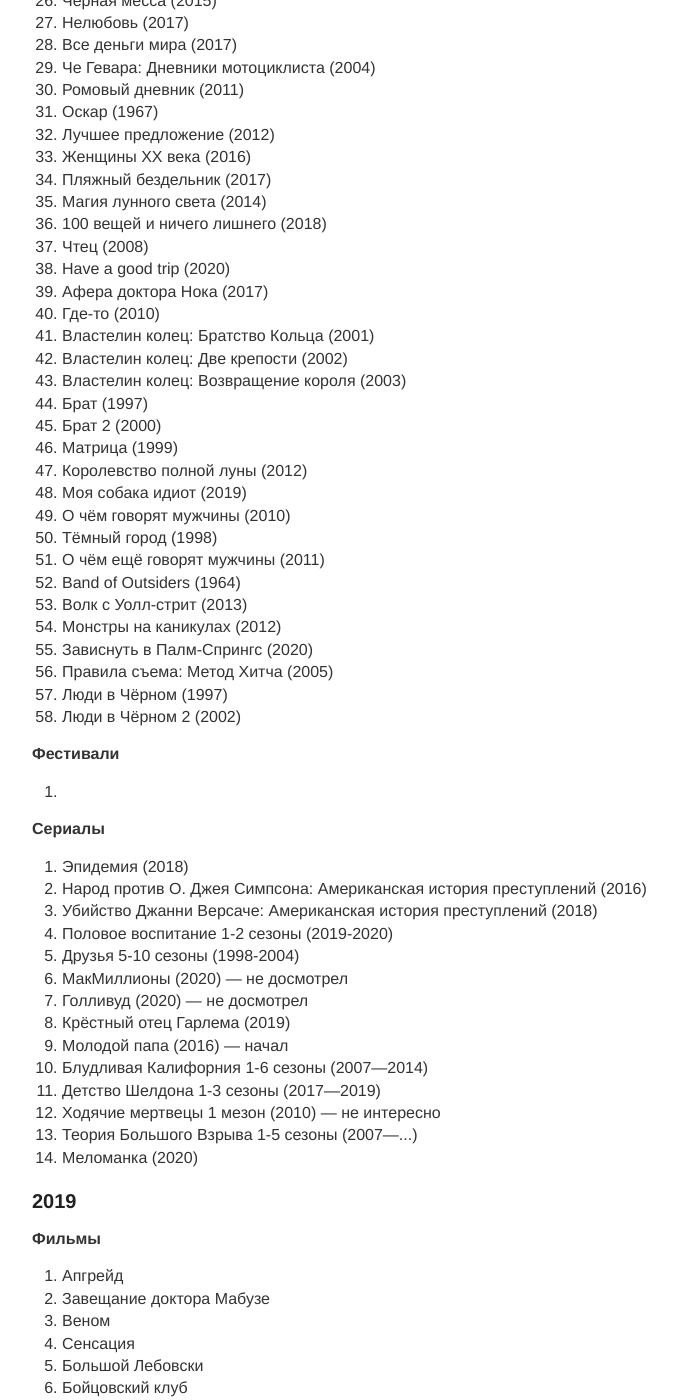
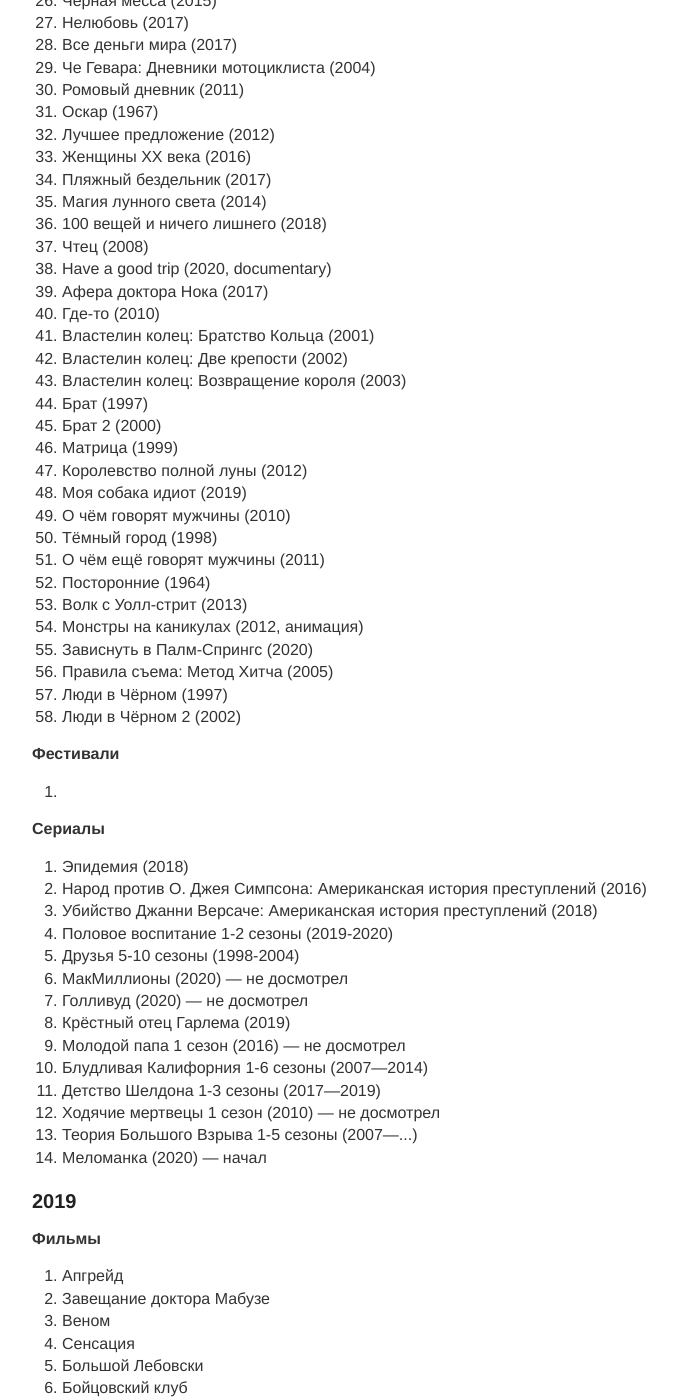
Before and after one commit to sombro/nbuevich.com, a Jekyll site: the page built from blog/_posts/2099-12-14-movies.md, in a window 1280 px wide and 1400 px high, scrolled down 1011 px. Shown: the whole window, without its empty margins (248-925 px from the left). Built offline with Jekyll 4.4.1, drawn with Linux system fonts in a browser that asks for light colours.

Commit message:
new films

```diff
--- a/blog/_posts/2099-12-14-movies.md
+++ b/blog/_posts/2099-12-14-movies.md
@@ -57,7 +57,7 @@
     <li>Магия лунного света (2014)</li>
     <li>100 вещей и ничего лишнего (2018)</li>
     <li>Чтец (2008)</li>
-    <li>Have a good trip (2020)</li>
+    <li>Have a good trip (2020, documentary)</li>
     <li>Афера доктора Нока (2017)</li>
     <li>Где-то (2010)</li>
     <li>Властелин колец: Братство Кольца (2001)</li>
@@ -71,9 +71,9 @@
     <li>О чём говорят мужчины (2010)</li>
     <li>Тёмный город (1998)</li>
     <li>О чём ещё говорят мужчины (2011)</li>
-    <li>Band of Outsiders (1964)</li>
+    <li>Посторонние (1964)</li>
     <li>Волк с Уолл-стрит (2013)</li>
-    <li>Монстры на каникулах (2012)</li>
+    <li>Монстры на каникулах (2012, анимация)</li>
     <li>Зависнуть в Палм-Спрингс (2020)</li>
     <li>Правила съема: Метод Хитча (2005)</li>
     <li>Люди в Чёрном (1997)</li>
@@ -97,12 +97,12 @@
     <li>МакМиллионы (2020) — не досмотрел</li>
     <li>Голливуд (2020) — не досмотрел</li>
     <li>Крёстный отец Гарлема (2019)</li>
-    <li>Молодой папа (2016) — начал</li>
+    <li>Молодой папа 1 сезон (2016) — не досмотрел</li>
     <li>Блудливая Калифорния 1-6 сезоны (2007—2014)</li>
     <li>Детство Шелдона 1-3 сезоны (2017—2019)</li>
-    <li>Ходячие мертвецы 1 мезон (2010) — не интересно</li>
+    <li>Ходячие мертвецы 1 сезон (2010) — не досмотрел</li>
     <li>Теория Большого Взрыва 1-5 сезоны (2007—...)</li>
-    <li>Меломанка (2020)</li>
+    <li>Меломанка (2020) — начал</li>
 </ol>
 
 ## <span id="2019">2019</span> ##
```
